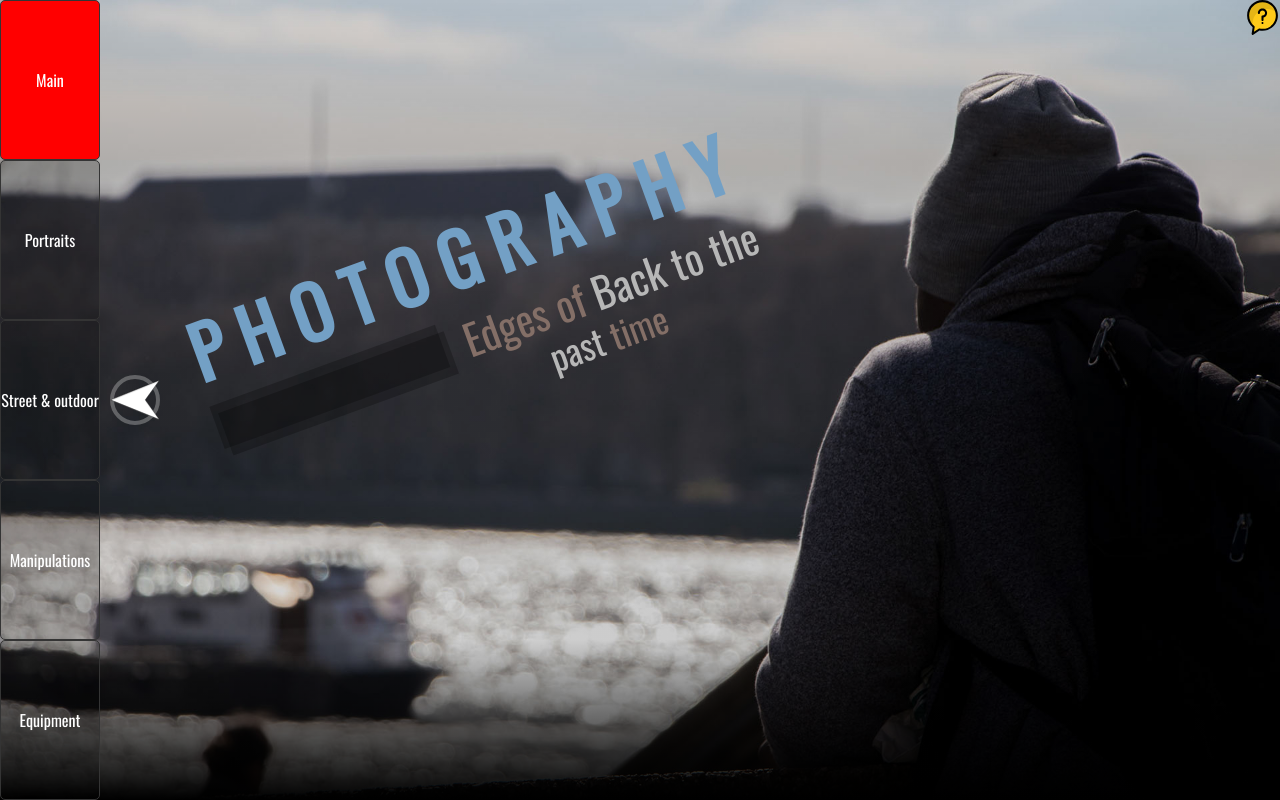
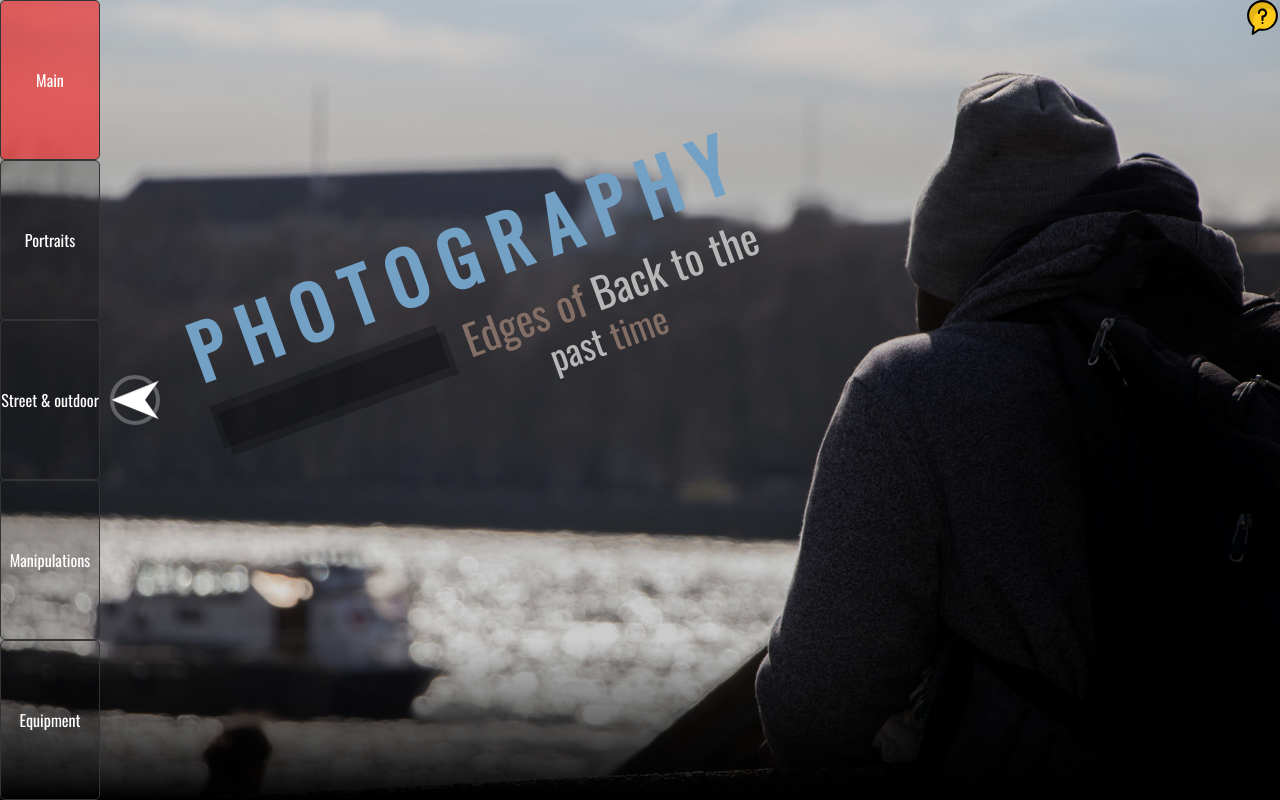
Before and after one commit to klauza/photography-portfolio-app, a plain HTML site: page index.html in a window 1280 px wide. Drawn offline with nearby package versions, Linux system fonts and the light colour scheme; files that its build step writes are made by us from their sources; files whose address does not match are found by name.

Commit message:
v1.3.13 - changed active color

```diff
--- a/scss-photography/_nav.scss
+++ b/scss-photography/_nav.scss
@@ -50,7 +50,7 @@
 }
 
 .nav-dot.active{
-    background: red;
+    background: rgba(255, 0, 0, 0.5);
 }
 .nav-dot.active span{
     color: white;
```
